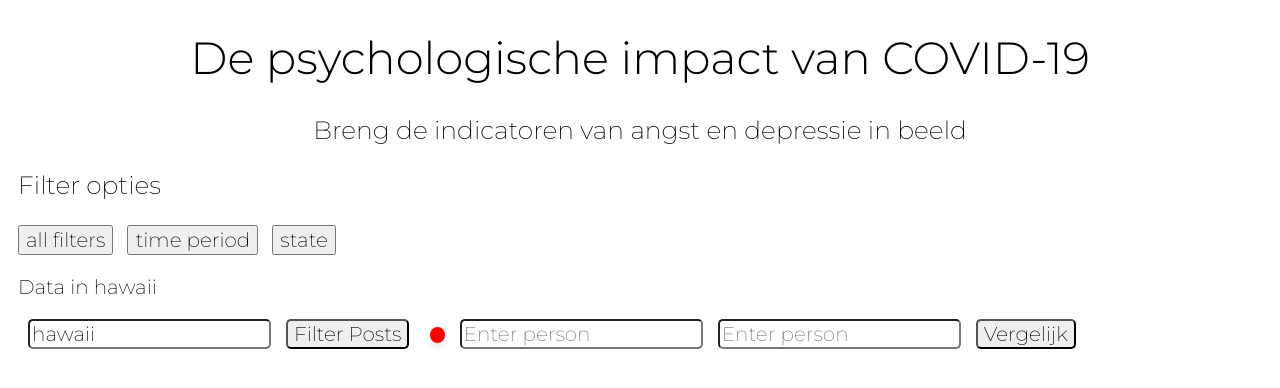
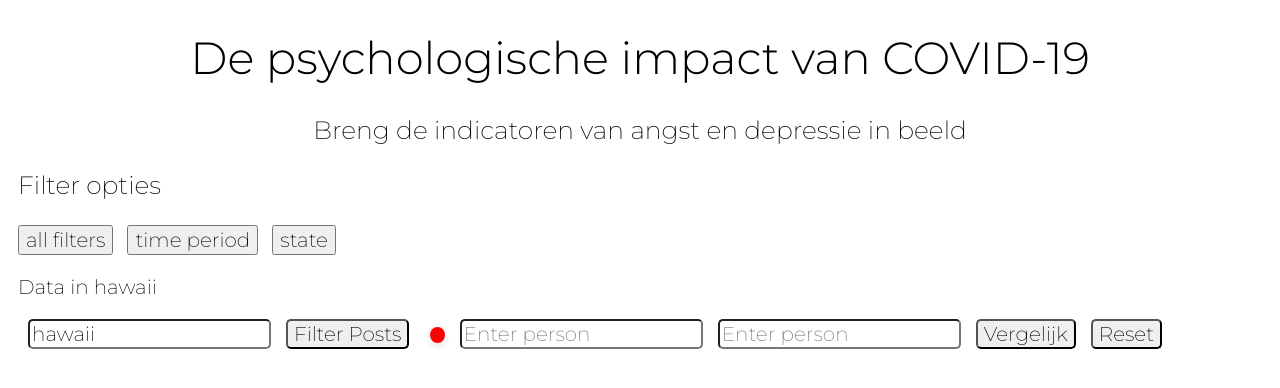
Before and after one commit to Kimvz19/myapp, a SvelteKit app: page / in a window 1280 px wide. Shown: the top 388 px of the page. Built offline with nearby package versions, Linux system fonts and the light colour scheme; no server answers.

Commit message:
reset button

```diff
--- a/src/components/tryout.svelte
+++ b/src/components/tryout.svelte
@@ -92,6 +92,15 @@
         return await displayRange(personIndex);
     }
 
+    // Function to reset the form and variables to initial state
+    function resetForm() {
+        stateFilter = "hawaii";  // Reset state filter to the default state
+        index1 = null;  // Reset the first index
+        index2 = null;  // Reset the second index
+        filteredPosts = [];  // Clear filtered posts
+        actualTimePeriod = [];  // Clear actual time period data
+        dataFound = false;  // Reset the dataFound status
+    }
 
     // You can log the results here to test
     console.log(getPersonDetails(index1));
@@ -153,6 +162,8 @@
 
     <button on:click={compareIndexes}>Vergelijk</button>
 
+    <!-- Reset Button -->
+    <button on:click={resetForm}>Reset</button> <!-- Reset button added -->
 
     <!-- Result output -->
     <div class="resultOutput"></div>
```
